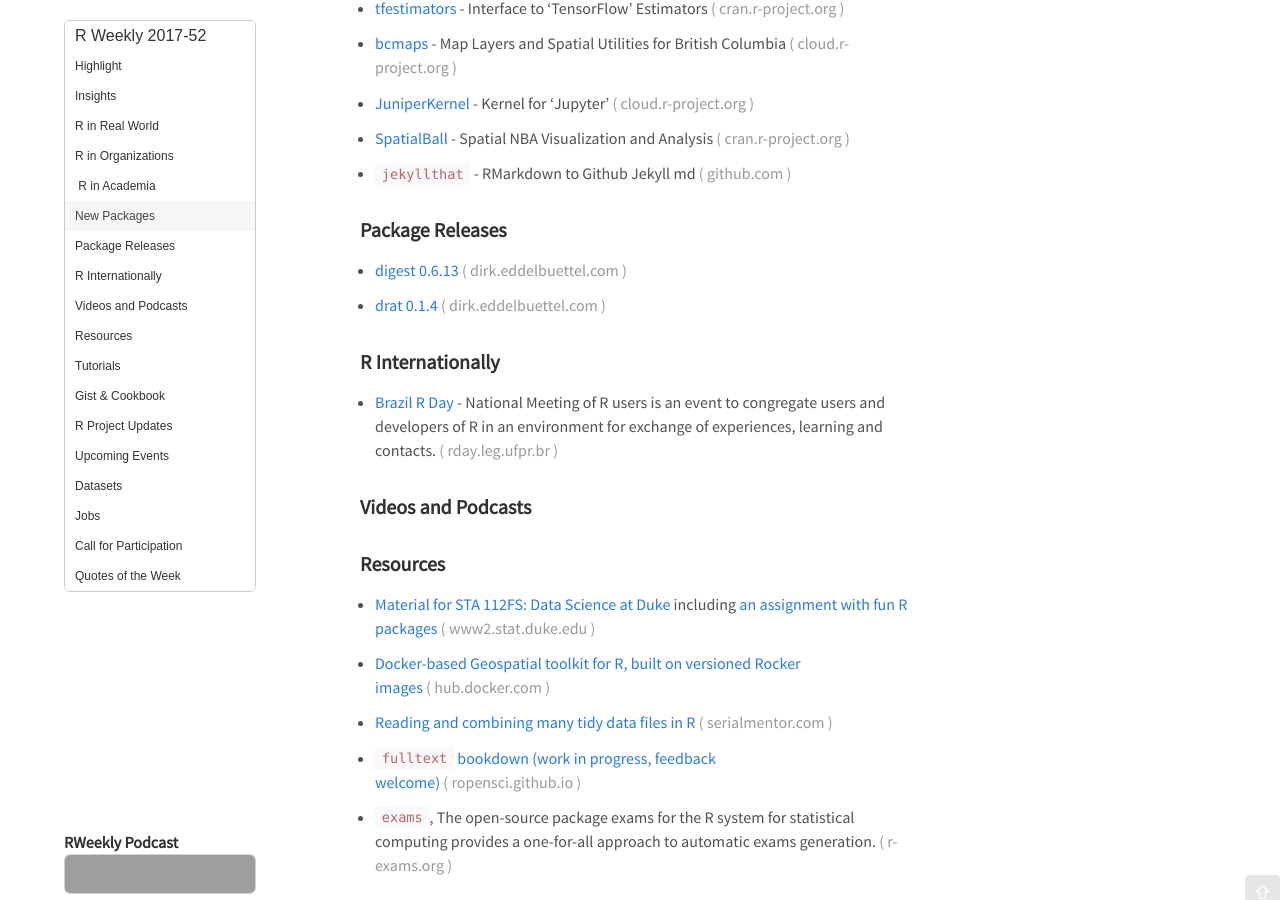
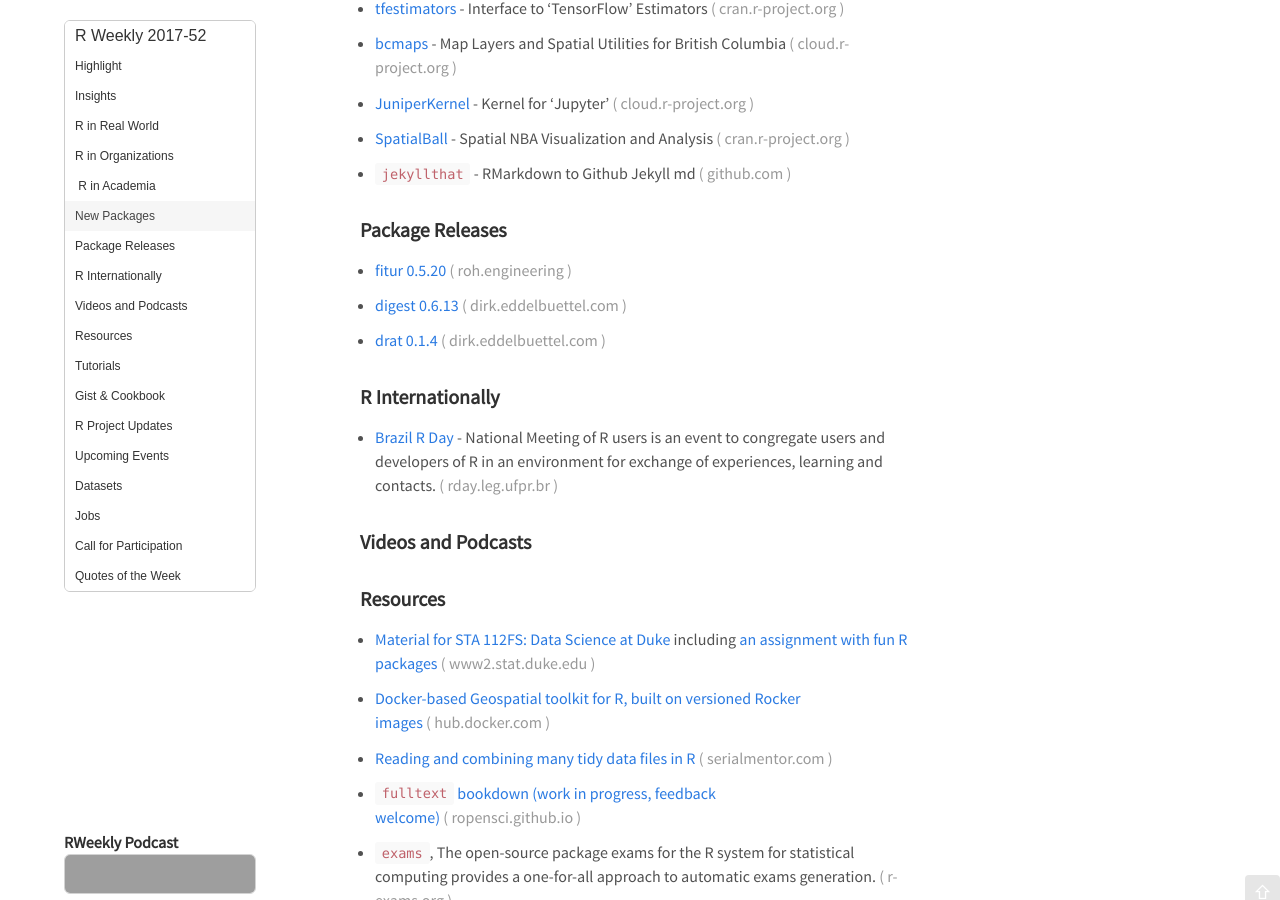
Before and after one commit to rweekly/rweekly.org, a Jekyll site: the page built from draft.md, in a window 1280 px wide and 900 px high, scrolled down 2678 px. Built offline with Jekyll 4.4.1, drawn with Linux system fonts in a browser that asks for light colours; emoji names are drawn with the system emoji font; comment, search, counter and statistics services are not loaded; grey boxes are pictures that could not be loaded.

Commit message:
added fitur release

```diff
--- a/draft.md
+++ b/draft.md
@@ -91,6 +91,7 @@
 
 ### Package Releases
 
++ [fitur 0.5.20](https://roh.engineering/post/fitur-0-5-20-release)
 
 + [digest 0.6.13](http://dirk.eddelbuettel.com/blog/2017/12/16#digest_0.6.13)
 
```
